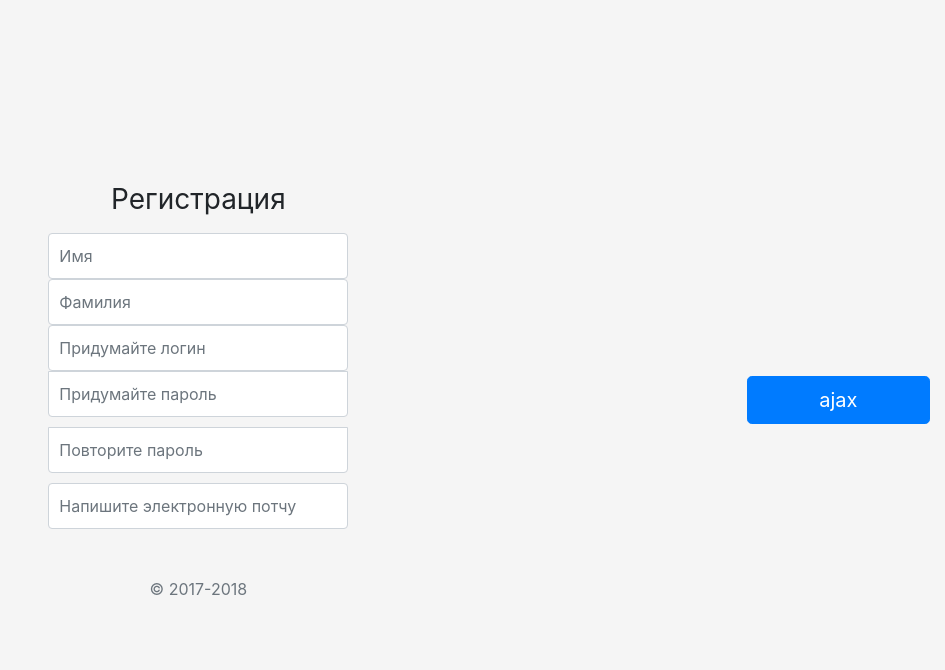
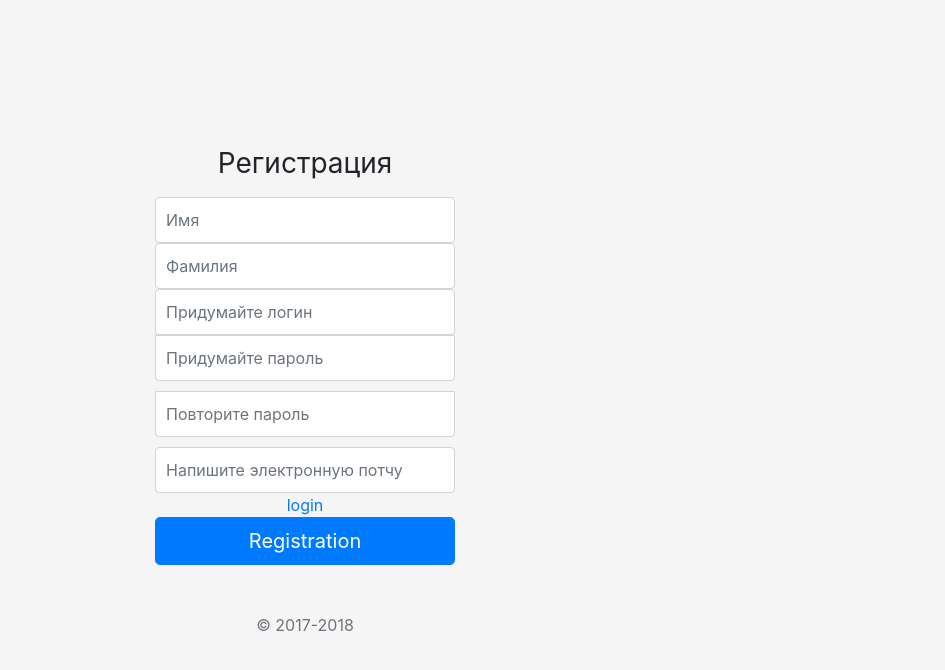
Before and after one commit to Golhoper/avito, a Django app: page /user/registration/ in a window 1280 px wide. Shown: the top 670 px of the page, without its empty margins (335-1280 px from the left). Run offline with Django 3.2, Linux system fonts and the light colour scheme; parts of the project's set-up code (start-up, migrations or seed data) failed here and were passed over; some libraries are stand-ins or nearby versions.

Commit message:
cosmetic changes

```diff
--- a/user/templates/user/registration.html
+++ b/user/templates/user/registration.html
@@ -7,8 +7,8 @@
 
 {% block content %}
     <body class="text-center">
-        <form class="form-signin" method="post">
-        {% csrf_token %}
+        <div class="form-signin" >
+
             <h1 class="h3 mb-3 font-weight-normal">Регистрация</h1>
 
             <input class="form-control" placeholder="Имя" name="first_name" id="first_name">
@@ -17,15 +17,18 @@
             <div id="logincheck"></div>
 
             <input class="form-control" type="password" placeholder="Придумайте пароль" name="password" id="password">
-            <input class="form-control" type="password" placeholder="Повторите пароль" name="password_r" id="password_r">
+            <input class="form-control" type="password" placeholder="Повторите пароль" name="password_r"
+                   id="password_r">
             <div id="passwordcheck"></div>
             <input class="form-control" placeholder="Напишите электронную потчу" name="email" id="email">
             <div id="emailcheck"></div>
+            <a href="{% url 'login' %}">login</a>
+            <div class="">
+                <button class="btn btn-lg btn-primary btn-block" id="check_name_button">Registration</button>
+            </div>
             <p class="mt-5 mb-3 text-muted">© 2017-2018</p>
-        </form>
-        <div class="col-2">
-            <button class="btn btn-lg btn-primary btn-block" id="check_name_button">ajax</button>
         </div>
+
     </body>
 
 {% endblock %}
```
Also changed, not shown: user/templates/user/login.html (+7 -6 lines).
